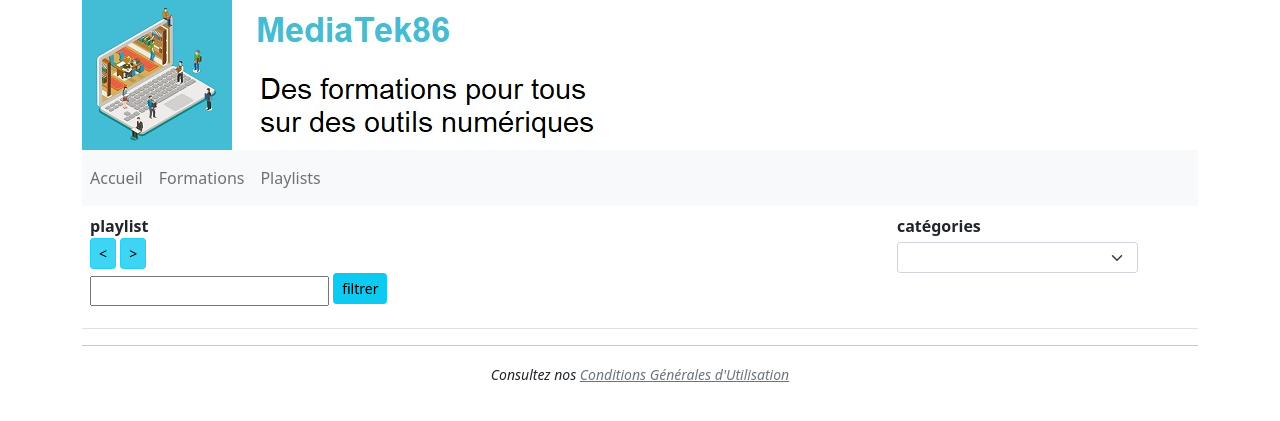
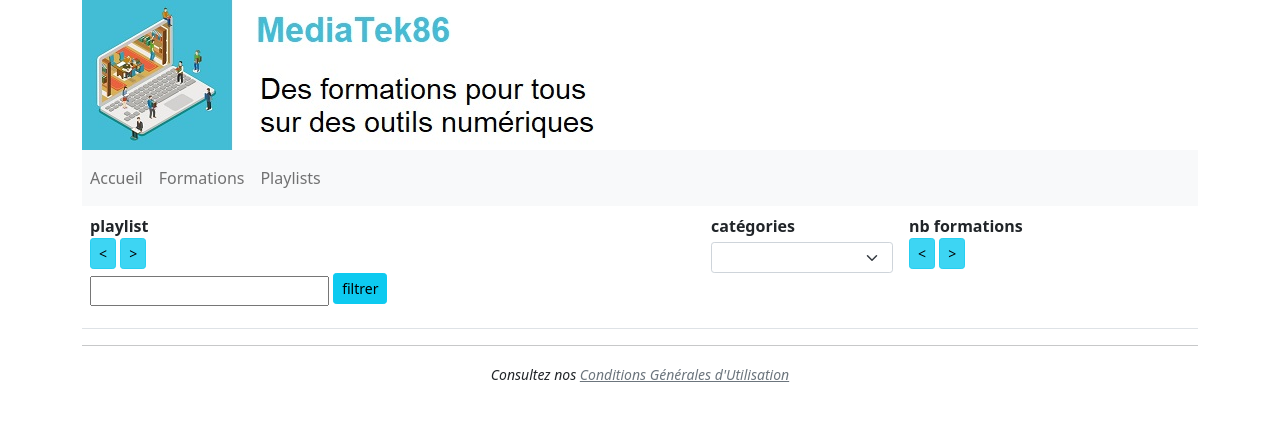
Before and after one commit to aymenbkbk34/mediatekformation, a Symfony app: template templates/pages/playlists.html.twig in a window 1280 px wide. Shown: the top 421 px of the page. Run offline with Twig, Linux system fonts and the light colour scheme; the template is opened without the code that fills it, so the values that code supplies are empty; some libraries are stand-ins or nearby versions.

Commit message:
Mission 1 Tache 2 : ajout nombre de formations par playlist

```diff
--- a/templates/pages/playlist.html.twig
+++ b/templates/pages/playlist.html.twig
@@ -4,23 +4,22 @@
         <div class="col">
             <h4 class="text-info mt-5">{{ playlist.name }}</h4>
             <strong>catégories : </strong>
-                <!-- boucle pour afficher les catégories -->
                 {% set anccategorie = '' %}
                 {% for playlist in playlistcategories %}
                     {{ playlist.name }}&nbsp;
                 {% endfor %}
             <br /><br />
+            <strong>nombre de formations : </strong>{{ playlistformations|length }}<br /><br />
             <strong>description :</strong><br />
                 {{ playlist.description|nl2br }}
         </div>
         <div class="col">
-            <!-- boucle sur l'affichage des formations -->
             {% for formation in playlistformations %}
                 <div class="row mt-1">
                     <div class="col-md-auto">
                         {% if formation.miniature %}
                             <a href="{{ path('formations.showone', {id:formation.id}) }}">
-                                <img src="{{ formation.miniature }}">
+                                <img src="{{ formation.miniature }}" alt="Miniature de {{ formation.title }}">
                             </a>
                         {% endif %}
                     </div>
@@ -33,6 +32,5 @@
                 </div>
             {% endfor %}
         </div>
-
     </div>
 {% endblock %}
--- a/templates/pages/playlists.html.twig
+++ b/templates/pages/playlists.html.twig
@@ -1,6 +1,6 @@
 {% extends "basefront.html.twig" %}
 {% block body %}
-    <table class="table table-striped">
+    <table class="table table-striped" summary="Liste des playlists">
         <thead>
             <tr>
                 <th class="text-left align-top" scope="col">
@@ -32,13 +32,17 @@
                         </select>
                     </form>
                 </th>
+                <th class="text-left align-top" scope="col">
+                    nb formations<br />
+                    <a href="{{ path('playlists.sort', {champ:'nbFormations', ordre:'ASC'}) }}" class="btn btn-info btn-sm active" role="button" aria-pressed="true"><</a>
+                    <a href="{{ path('playlists.sort', {champ:'nbFormations', ordre:'DESC'}) }}" class="btn btn-info btn-sm active" role="button" aria-pressed="true">></a>
+                </th>
                 <th class="text-center align-top" scope="col">
                     &nbsp;
                 </th>
             </tr>
         </thead>
         <tbody>
-            <!-- boucle sur les playlists -->
             {% if playlists|length > 0 %}
                 {% for k in 0..playlists|length-1 %}
                     <tr class="align-middle">
@@ -56,6 +60,9 @@
                             {% endif %}
                         </td>
                         <td class="text-center">
+                            {{ playlists[k].formations|length }}
+                        </td>
+                        <td class="text-center">
                             <a href="{{ path('playlists.showone', {id:playlists[k].id}) }}" class="btn btn-secondary">Voir détail</a>
                         </td>
                     </tr>
```
Also changed, not shown: src/Controller/FormationsController.php (+0 -8 lines), src/Controller/PlaylistsController.php (+4 -8 lines), src/Repository/PlaylistRepository.php (+14 -6 lines).
